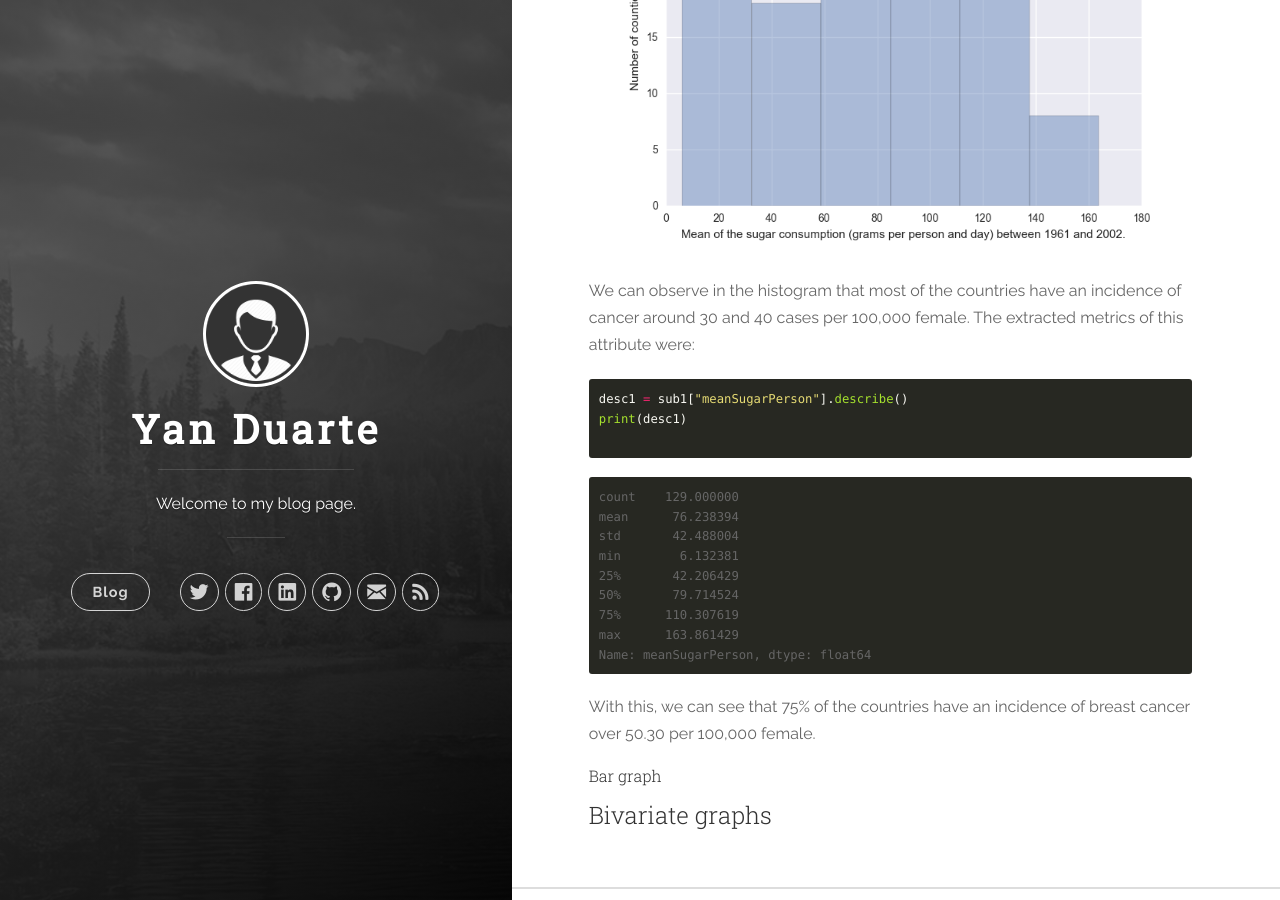
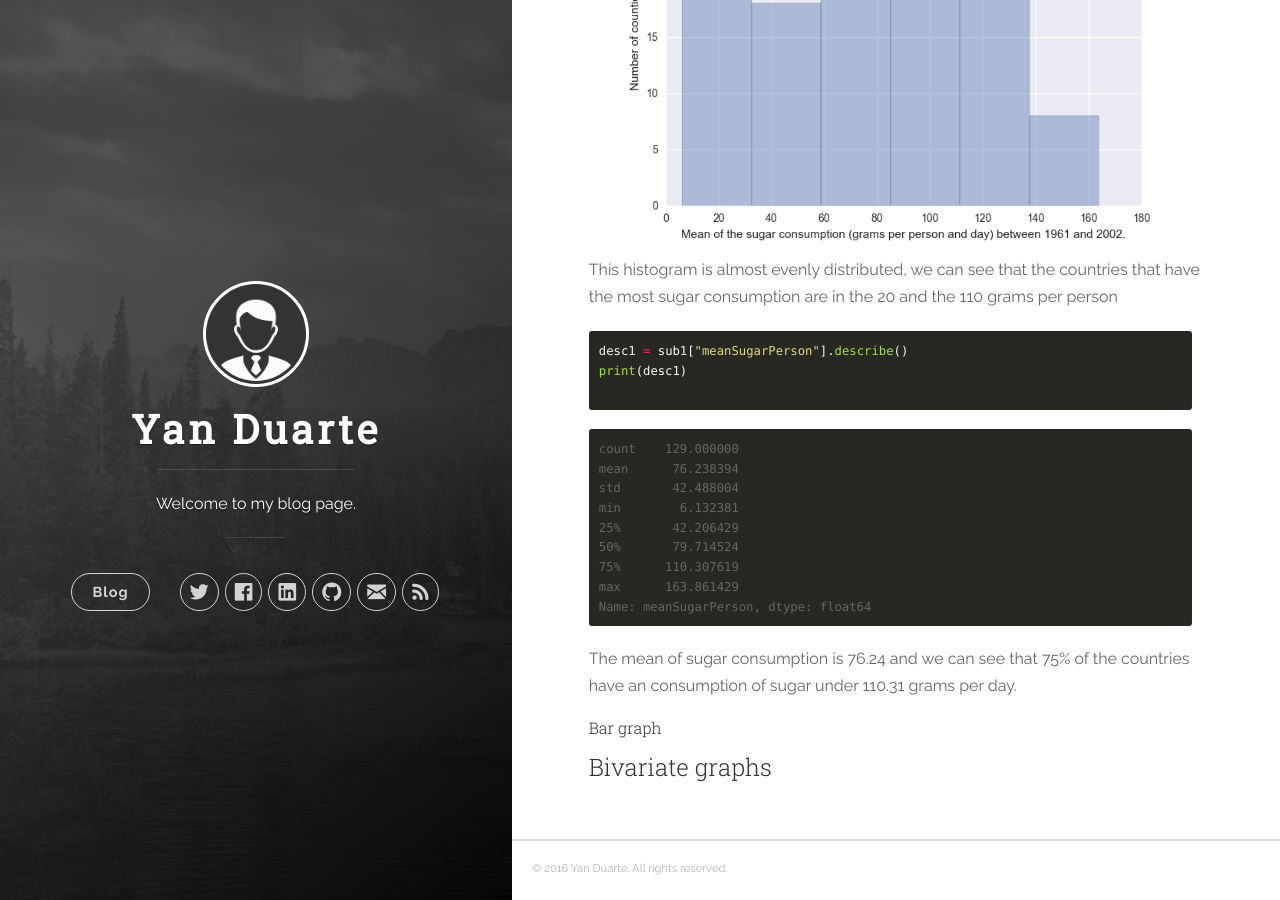
Before and after one commit to yan-duarte/yan-duarte.github.io, a Jekyll site: the page built from _posts/2016-07-22-Assignment4.md, in a window 1280 px wide and 900 px high, scrolled down 2631 px. Built offline with Jekyll 4.4.1, drawn with Linux system fonts in a browser that asks for light colours; nearby versions of some CDN libraries; some of the changed text lies outside the part shown.

Commit message:
Updated 2016-07-22-Assignment4.md

````diff
--- a/_posts/2016-07-22-Assignment4.md
+++ b/_posts/2016-07-22-Assignment4.md
@@ -65,7 +65,7 @@
 Name: breastCancer100th, dtype: float64
 ```
 
-With this, we can see that 75% of the countries have an incidence of breast cancer over 50.30 per 100,000 female.
+With this, we can see that 75% of the countries have an incidence of breast cancer under 50.30 per 100,000 female.
 
 ### Sugar consumption
 
@@ -83,8 +83,7 @@
 ```
 
 ![Figure 2]({{site.baseurl}}/yan-duarte.github.io/images/assignment4/graph2.png)
-
-We can observe in the histogram that most of the countries have an incidence of cancer around 30 and 40 cases per 100,000 female. The extracted metrics of this attribute were:
+This histogram is almost evenly distributed, we can see that the countries that have the most sugar consumption are in the 20 and the 110 grams per person
 
 ```python
 desc1 = sub1["meanSugarPerson"].describe()
@@ -104,7 +103,7 @@
 Name: meanSugarPerson, dtype: float64
 ```
 
-With this, we can see that 75% of the countries have an incidence of breast cancer over 50.30 per 100,000 female.
+The mean of sugar consumption is 76.24 and we can see that 75% of the countries have an consumption of sugar under 110.31 grams per day.
 
 #### Bar graph
 
````
